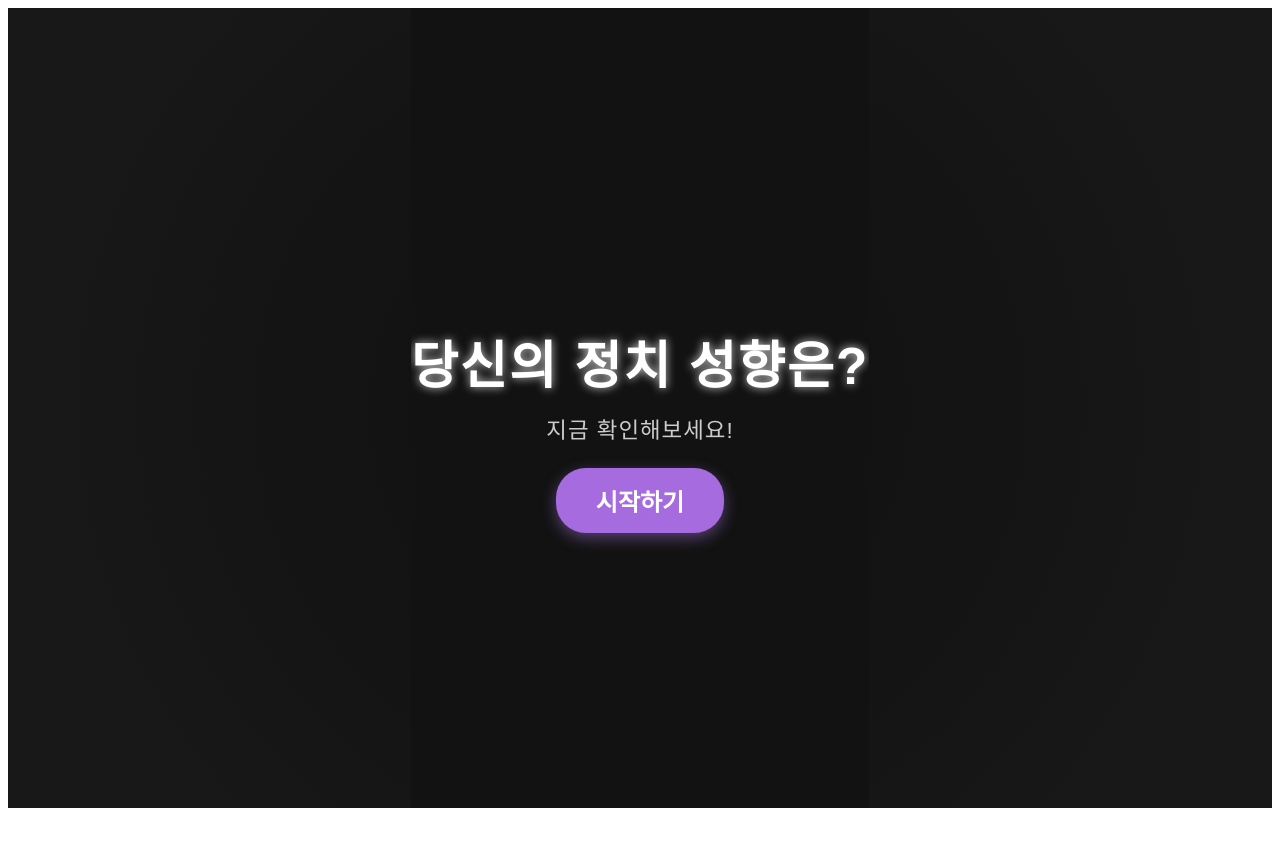
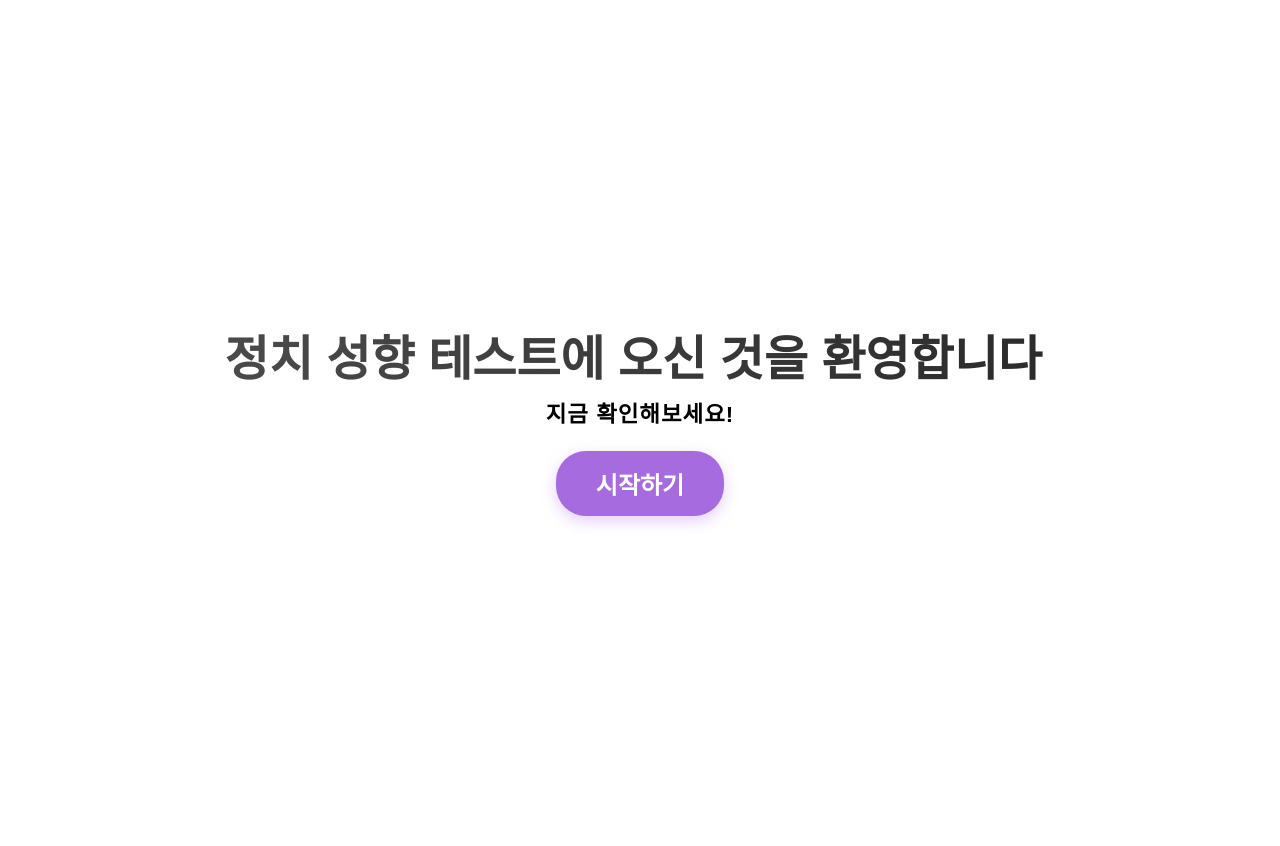
Before and after one commit to Co-Deep-Project/Frontend, a React (Create React App) app in the folder co-deep-frontend(Final)/: page /mbti in a window 1280 px wide. Shown: the top 846 px of the page. Before the commit the page ends 816 px from the top, so only its background shows below. Built offline with nearby package versions, Linux system fonts and the light colour scheme.

Commit message:
흰색으로 바꿈

```diff
--- a/co-deep-frontend(Final)/package.json
+++ b/co-deep-frontend(Final)/package.json
@@ -15,6 +15,7 @@
     "cors": "^2.8.5",
     "dotenv": "^16.4.5",
     "express": "^4.21.1",
+    "framer-motion": "^11.11.17",
     "node-fetch": "^3.3.2",
     "p-limit": "^3.1.0",
     "react": "^18.3.1",
@@ -22,6 +23,7 @@
     "react-dom": "^18.3.1",
     "react-router-dom": "^6.27.0",
     "react-scripts": "5.0.1",
+    "react-simple-typewriter": "^5.0.1",
     "recharts": "^2.13.3",
     "web-vitals": "^2.1.4"
   },
--- a/co-deep-frontend(Final)/src/mbti/Mbti.css
+++ b/co-deep-frontend(Final)/src/mbti/Mbti.css
@@ -5,7 +5,7 @@
   display: flex;
   justify-content: center;
   align-items: center;
-  background: radial-gradient(circle, #0f0f0f, #181818 80%);
+  background-color: white;
   color: #ffffff;
   text-align: center;
   position: relative;
--- a/co-deep-frontend(Final)/src/mbti/QuestionScreen.css
+++ b/co-deep-frontend(Final)/src/mbti/QuestionScreen.css
@@ -4,32 +4,31 @@
   justify-content: center;
   align-items: center;
   min-height: 100vh;
-  background: linear-gradient(45deg, #0a0a0a, #1a1a1a);
-  color: #ffffff;
+  background: white; /* 전체 배경을 흰색으로 설정 */
   font-family: 'Poppins', sans-serif;
   overflow: hidden;
   position: relative;
+  padding: 20px;
 }
 
 /* 중앙 컨테이너 크기 및 텍스트 크기 조정 */
 .question-box {
-  width: 90%; /* 반응형 디자인을 위한 너비 조정 */
+  width: 100%; /* 전체 너비 사용 */
   max-width: 500px; /* 최대 너비 제한 */
-  background: white; /* 배경색 통일 */
+  background: #f8f8f8; /* 밝은 회색 배경으로 변경 */
   border-radius: 20px; /* 모서리 둥글게 */
-  box-shadow: 0 15px 35px rgba(0, 0, 0, 0.5), inset 0 -5px 15px rgba(255, 255, 255, 0.05);
-  padding: 25px;
+  box-shadow: 0 4px 8px rgba(0, 0, 0, 0.1); /* 더 섬세한 그림자 */
+  padding: 30px; /* 내부 여백 조정 */
   display: flex;
   flex-direction: column;
-  justify-content: space-between;
-  overflow-y: auto; /* 내용이 많아질 경우 스크롤 가능 */
+  align-items: center; /* 자식 요소들 중앙 정렬 */
+  margin-top: 10px;
 }
 
 /* 진행률 표시 */
 .progress-wrapper {
-  display: flex;
-  flex-direction: column;
-  gap: 5px; /* 텍스트와 진행 바 간격 조정 */
+  width: 100%; /* 전체 너비 사용 */
+  margin-bottom: 20px; /* 아래 여백 */
 }
 
 .progress-text {
@@ -45,7 +44,7 @@
   background-color: #292929;
   border-radius: 10px;
   overflow: hidden;
-  box-shadow: 0 0 10px rgba(255, 255, 255, 0.1);
+  box-shadow: 0 2px 4px rgba(0, 0, 0, 0.2);
 }
 
 .status-bar-fill {
--- a/co-deep-frontend(Final)/src/mbti/StartScreen.css
+++ b/co-deep-frontend(Final)/src/mbti/StartScreen.css
@@ -4,8 +4,8 @@
   justify-content: center;
   align-items: center;
   height: 100vh; /* 뷰포트 높이를 100%로 설정하여 항상 전체 화면 크기 유지 */
-  background: #121212; /* 검은색 배경 */
-  color: #ffffff;
+  background: white; /* 검은색 배경 */
+  color: black;
   text-align: center;
   font-family: "Noto Sans KR", sans-serif;
   overflow: hidden; /* 스크롤바 숨기기 */
@@ -29,18 +29,26 @@
 .main-heading {
   font-size: 3.2rem;
   font-weight: bold;
-  color: #ffffff;
+  color: black;
   margin-bottom: 15px;
   text-align: center;
   overflow:hidden;
   text-shadow: 0 0 10px rgba(255, 255, 255, 0.8);
   letter-spacing: 2px; /* 글자 간격 넓히기 */
 }
+.main-heading::after {
+  content: '|';
+  opacity: 1;
+  animation: blink 0.7s infinite;
+}
+
+
 
 /* 서브 텍스트 */
 .sub-heading {
   font-size: 1.4rem;
-  color: #cccccc;
+  color: black;
+  font-weight: bold;
   margin-bottom: 20px; /* 서브텍스트와 버튼 사이의 간격 */
   letter-spacing: 1px; /* 글자 간격 넓히기 */
   line-height: 1.5; /* 줄 간격 넓히기 */
--- a/co-deep-frontend(Final)/src/mbti/StartScreen.js
+++ b/co-deep-frontend(Final)/src/mbti/StartScreen.js
@@ -1,10 +1,33 @@
 import React from "react";
 import "./StartScreen.css"; // 시작 화면 스타일링
+import { motion } from "framer-motion";
+import styles from "./StartScreen.module.css";
+import { Typewriter } from "react-simple-typewriter";
+
 const StartScreen = ({ onNext }) => {
   return (
     <div className="start-screen">
       <div className="content">
-        <h2 className="main-heading">당신의 정치 성향은?</h2>
+      <motion.div
+          initial={{ opacity: 0, scale: 0.9 }}
+          animate={{ opacity: 1, scale: 1 }}
+          transition={{ duration: 1 }}
+          >
+          <h1 className={styles.title}>
+            {" "}
+            <span className={styles.highlight}>
+              <Typewriter
+                words={["정치 성향 테스트에 오신 것을 환영합니다","Welcome!!"]}
+                loop={Infinity}
+                cursor
+                cursorStyle="|"
+                typeSpeed={70}
+                deleteSpeed={50}
+                delaySpeed={1000}
+              />
+            </span>
+          </h1>
+          </motion.div>
         <p className="sub-heading">지금 확인해보세요!</p>
         <button className="start-button" onClick={onNext}>
           시작하기
--- /dev/null
+++ b/co-deep-frontend(Final)/src/mbti/StartScreen.module.css
@@ -0,0 +1,12 @@
+.highlight {
+    background: linear-gradient(90deg, #4a4a4a, #2b2b2b); /* 톤다운 블랙 그라디언트 */
+    -webkit-background-clip: text;
+    -webkit-text-fill-color: transparent; /* 텍스트에 그라디언트 적용 */
+}
+
+  .title {
+    font-size: 3rem;
+    font-weight: bold;
+    margin-bottom: 0.5rem;
+    margin-top: -20px; /* Welcome 텍스트를 위로 올림 */
+  }
```
Also changed, not shown: 1 other file (tests, documents, lock files or other folders).
